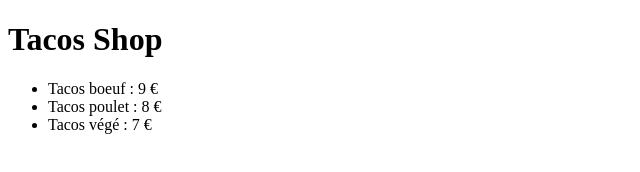
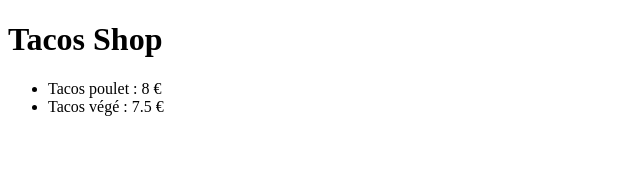
Before and after one commit to BenRochet/ExerciceGit, a plain HTML site: page challenge.html in a window 1280 px wide. Shown: the whole page, without its empty margins (0-640 px from the left). Drawn offline with Linux system fonts and the light colour scheme.

Commit message:
feat:modification tacos végé

```diff
--- a/challenge.html
+++ b/challenge.html
@@ -7,9 +7,9 @@
   <body>
     <h1>Tacos Shop</h1>
     <ul>
-      <li>Tacos boeuf : 9 €</li>
+      <!--<li>Tacos boeuf : 9 €</li>-->
       <li>Tacos poulet : 8 €</li>
-      <li>Tacos végé : 7 €</li>
+      <li>Tacos végé : 7.5 €</li>
     </ul>
   </body>
 </html>
```
